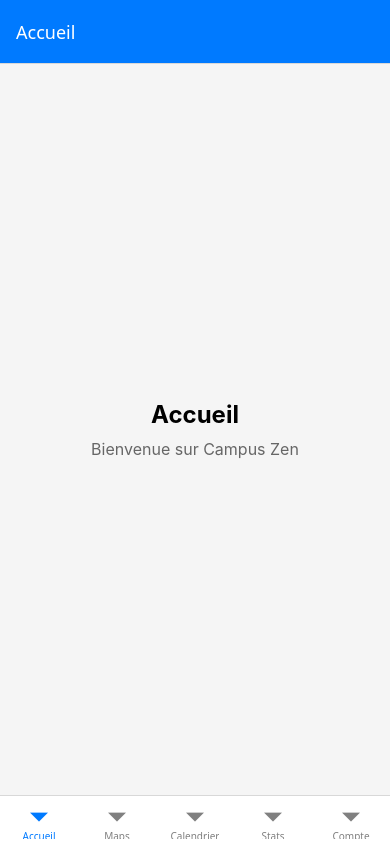
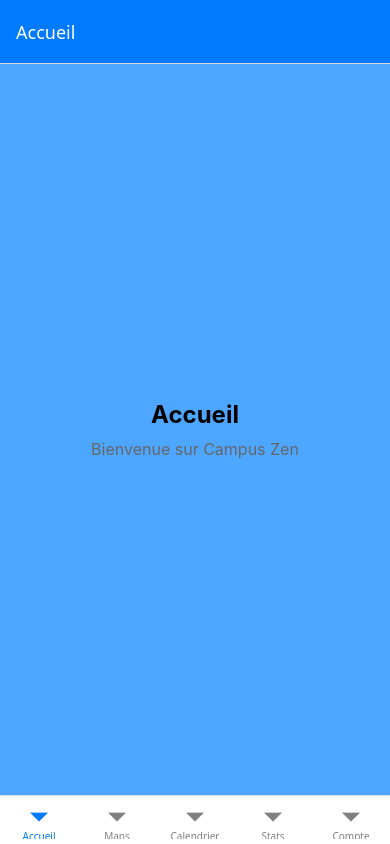
Before and after one commit to MatthiasCaroux/campus_zen_frontend, a React Native app in the folder campusZen/: screen /Home in a window 390 px wide. Built offline with nearby package versions, Linux system fonts and the light colour scheme.

Commit message:
ajout du fichier colors.js afin de pouvoir stocker toutes les couleurs utilisés du site

```diff
--- a/campusZen/screens/HomeScreen.tsx
+++ b/campusZen/screens/HomeScreen.tsx
@@ -1,5 +1,6 @@
 import React from 'react';
 import { View, Text, StyleSheet } from 'react-native';
+import * as colors from "../src/theme/colors.js";
 
 export default function HomeScreen() {
   return (
@@ -15,7 +16,7 @@ const styles = StyleSheet.create({
     flex: 1,
     justifyContent: 'center',
     alignItems: 'center',
-    backgroundColor: '#f5f5f5',
+    backgroundColor: colors.FOND_BLEU,
   },
   title: {
     fontSize: 24,
--- /dev/null
+++ b/campusZen/src/theme/colors.js
@@ -0,0 +1 @@
+export const FOND_BLEU = '#4da6ff';
```
